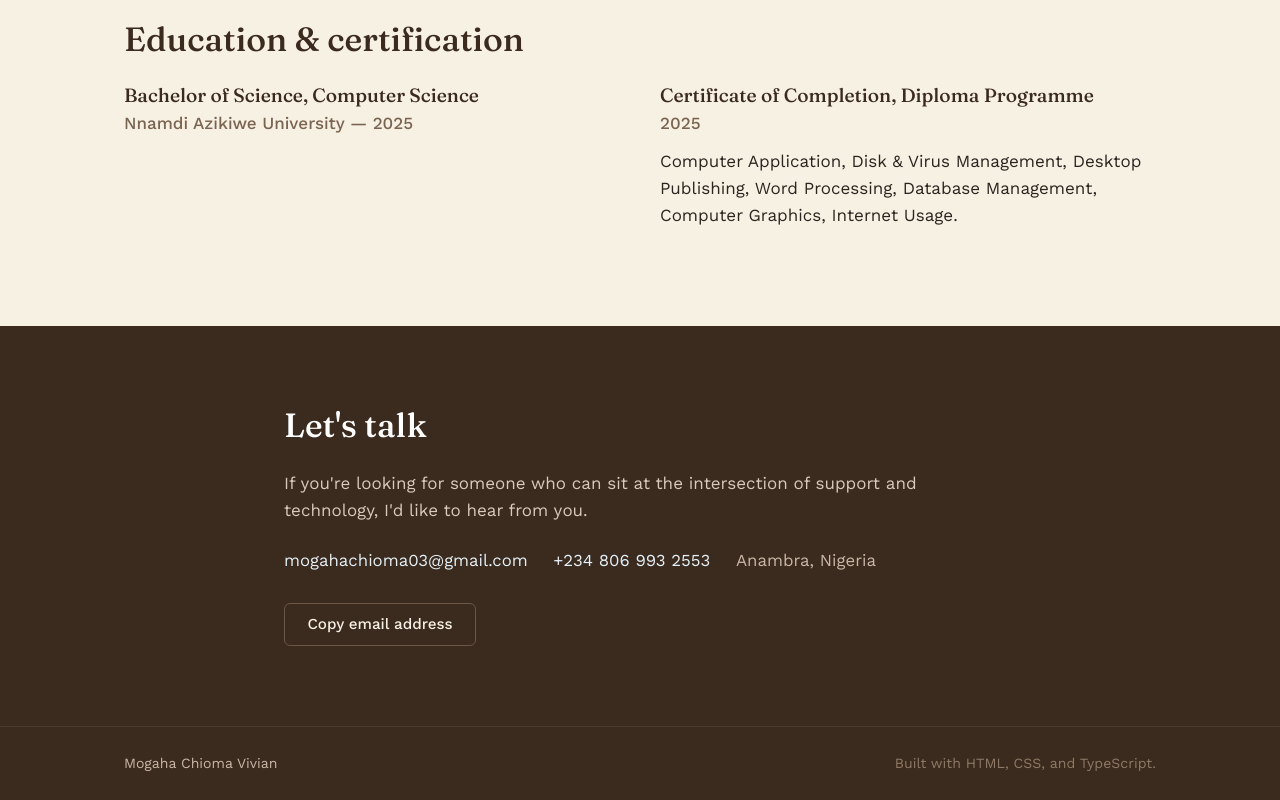
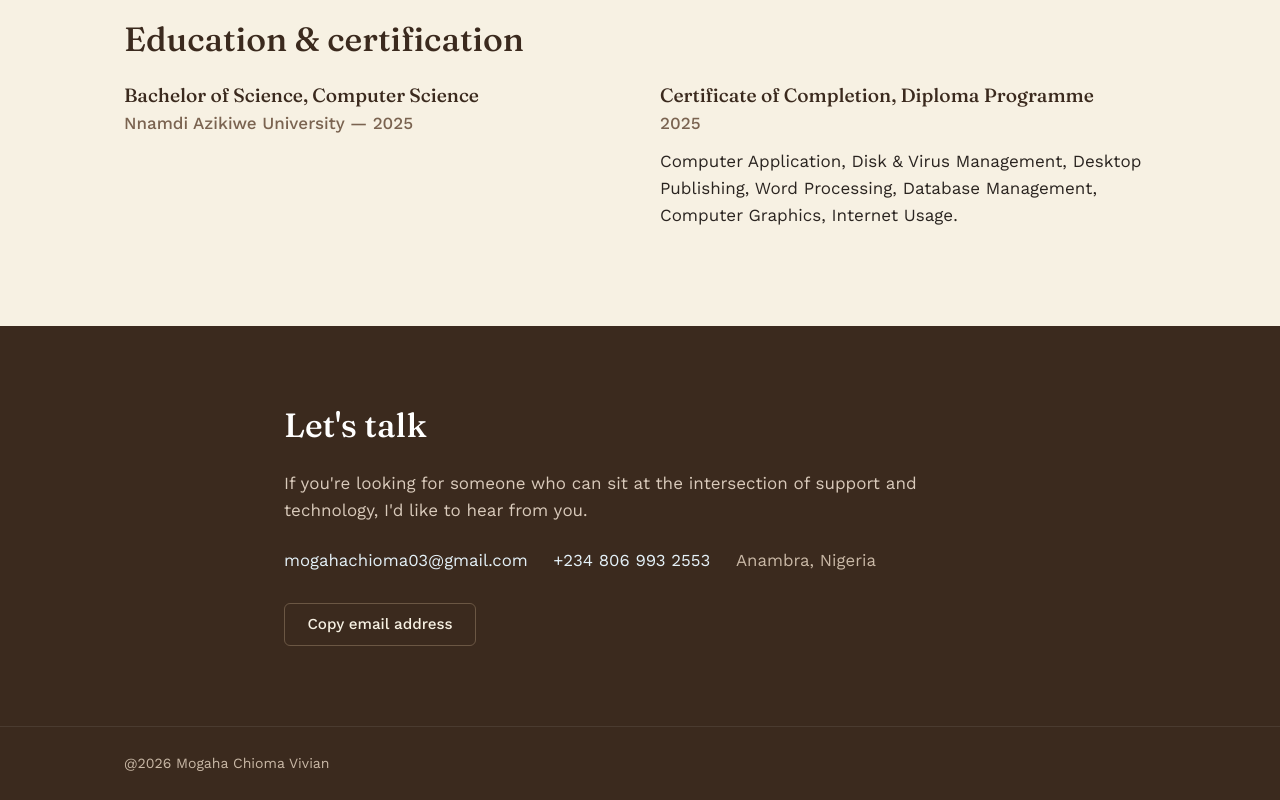
Before and after one commit to Emiloart/Chioma-Vivian, a website: page index.html in a window 1280 px wide. Shown: the part 3696-4496 px from the top of the page. Drawn offline with nearby package versions, Linux system fonts and the light colour scheme.

Commit message:
Revise footer content and year
Updated footer to include current year and modified text.

```diff
--- a/index.html
+++ b/index.html
@@ -88,7 +88,7 @@
       <div class="wrap contact-inner"><h2>Let's talk</h2><p>If you're looking for someone who can sit at the intersection of support and technology, I'd like to hear from you.</p><div class="contact-details"><a href="mailto:mogahachioma03@gmail.com">mogahachioma03@gmail.com</a><a href="tel:+2348069932553">+234 806 993 2553</a><span>Anambra, Nigeria</span></div><button class="btn btn-ghost copy-btn" id="copyEmailBtn" type="button" data-email="mogahachioma03@gmail.com">Copy email address</button></div>
     </section>
   </main>
-  <footer class="site-footer"><div class="wrap footer-inner"><p>Mogaha Chioma Vivian</p><p class="footer-meta">Built with HTML, CSS, and TypeScript.</p></div></footer>
+  <footer class="site-footer"><div class="wrap footer-inner"><p> @2026 Mogaha Chioma Vivian</p><p class="footer-meta"> </p></div></footer>
   <script type="module" src="js/main.js"></script>
 </body>
 </html>
```
